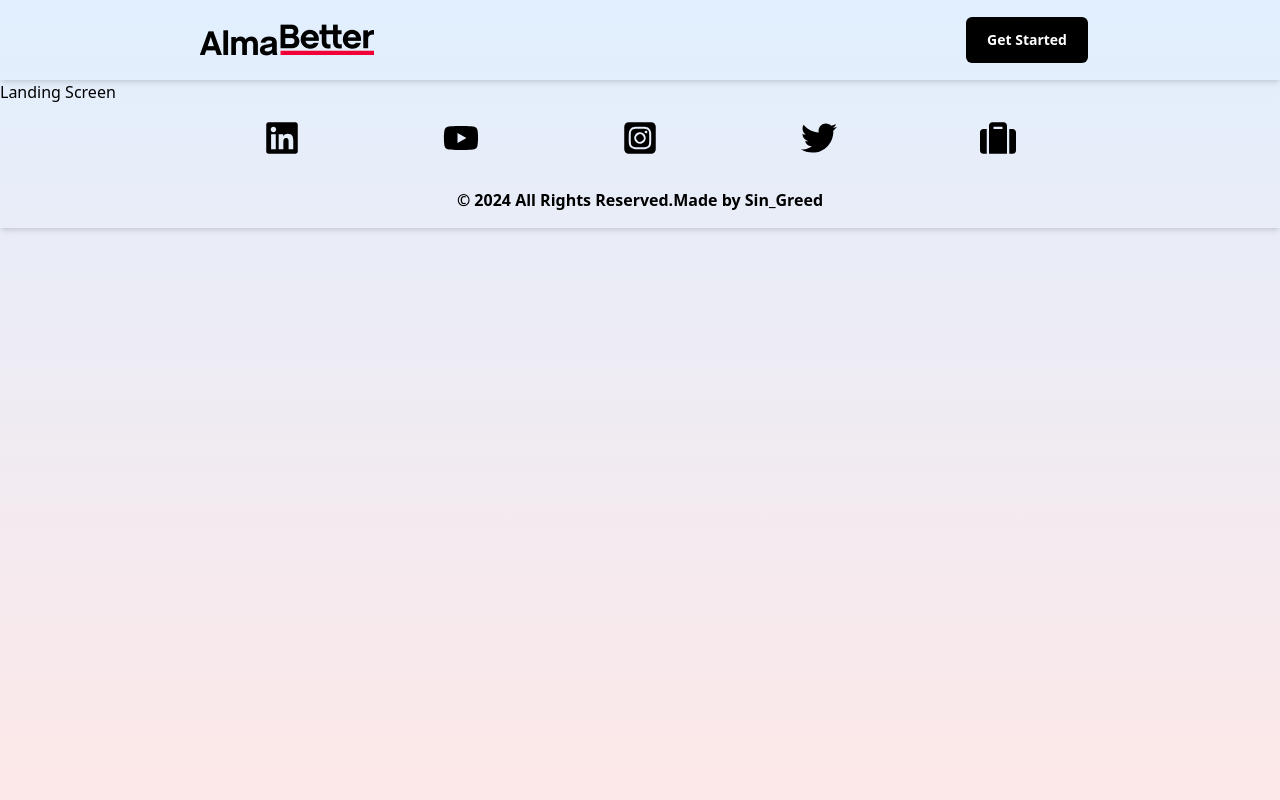
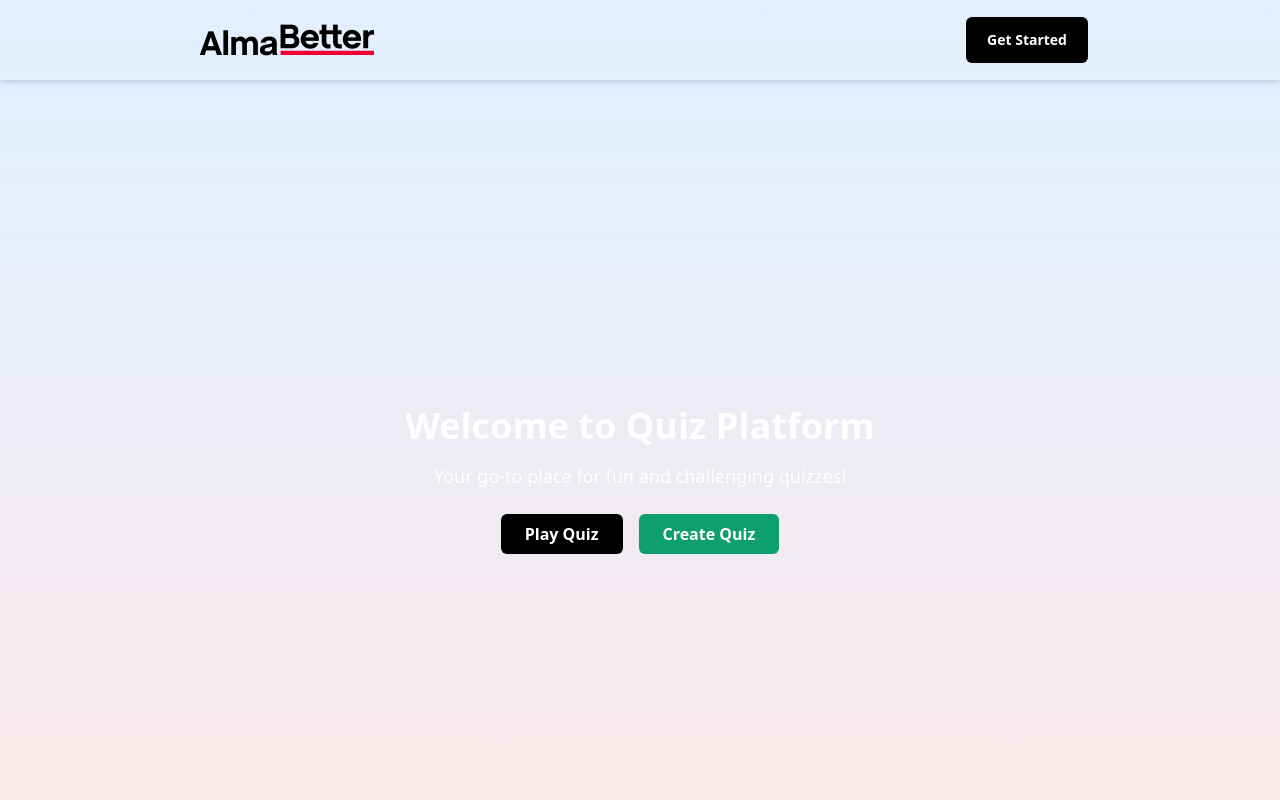
Before and after one commit to Shwetaank/-quizz-app, a React (Vite) app: page / in a window 1280 px wide. Shown: the top 800 px of the page. Built offline with nearby package versions, Linux system fonts and the light colour scheme; no server answers.

Commit message:
reorganized sign in functnality

```diff
--- a/src/auth/SignInPage.jsx
+++ b/src/auth/SignInPage.jsx
@@ -1,11 +1,44 @@
-import { SignIn } from "@clerk/clerk-react"
+import { SignIn } from "@clerk/clerk-react";
+import { FaGithub } from "react-icons/fa";
 
 const SignInPage = () => {
   return (
-    <div className=" flex justify-center items-center ">
-      <SignIn/>
+    <div className="flex justify-center items-center h-screen">
+      <div>
+        <SignIn
+          appearance={{
+            elements: {
+              card: "bg-transparent shadow-none",
+              formButtonPrimary:
+                "w-full bg-blue-600 hover:bg-blue-700 text-white font-bold py-2 px-4 rounded transition duration-300",
+              inputField:
+                "border border-gray-300 rounded-md focus:ring-2 focus:ring-blue-500 focus:border-blue-500 py-2 px-4 mb-4",
+              headerTitle: "text-2xl font-semibold text-center mb-4",
+              headerSubtitle:
+                "text-center text-sm text-gray-500 bg-transparent mb-6",
+              footer: "text-center text-gray-500 text-sm mt-6",
+            },
+            layout: {
+              logoPlacement: "none",
+              headerPlacement: "inside",
+              headerContent: "AlmaBetter Quiz App",
+            },
+          }}
+        />
+        <div className="mt-6 sm:mt-8 text-center">
+          <a
+            href="https://github.com/Shwetaank/almabetter-quizz-app"
+            target="_blank"
+            rel="noopener noreferrer"
+            className="inline-flex items-center justify-center font-semibold border border-gray-300 py-2 px-4 rounded-md shadow-lg hover:text-blue-600 transition-colors duration-300"
+          >
+            <span> Give Star Me on </span>
+            <FaGithub className="text-4xl ml-2" />
+          </a>
+        </div>
+      </div>
     </div>
-  )
-}
+  );
+};
 
-export default SignInPage
+export default SignInPage;
--- a/src/pages/Home.jsx
+++ b/src/pages/Home.jsx
@@ -1,12 +1,32 @@
 // import { UserButton } from "@clerk/clerk-react";
 import Header from "../components/Header";
 import Footer from "../components/Footer";
+import { Link } from "react-router-dom";
 
 const Home = () => {
   return (
     <div>
       <Header />
-      Landing Screen
+      <div className="flex flex-col items-center justify-center min-h-screen text-center bg-gradient-to-b from-blue-100 to-red-100">
+        <h1 className="text-4xl font-bold mb-4 text-white">
+          Welcome to Quiz Platform
+        </h1>
+        <p className="text-lg text-white mb-6">
+          Your go-to place for fun and challenging quizzes!
+        </p>
+        <div className="flex gap-4">
+          <Link to="/play-quiz">
+            <button className="bg-black text-white px-6 py-2 rounded-md font-semibold hover:bg-gray-800">
+              Play Quiz
+            </button>
+          </Link>
+          <Link to="/create-quiz">
+            <button className="bg-green-500 text-white px-6 py-2 rounded-md font-semibold hover:bg-green-600">
+              Create Quiz
+            </button>
+          </Link>
+        </div>
+      </div>
       <Footer />
     </div>
   );
```
